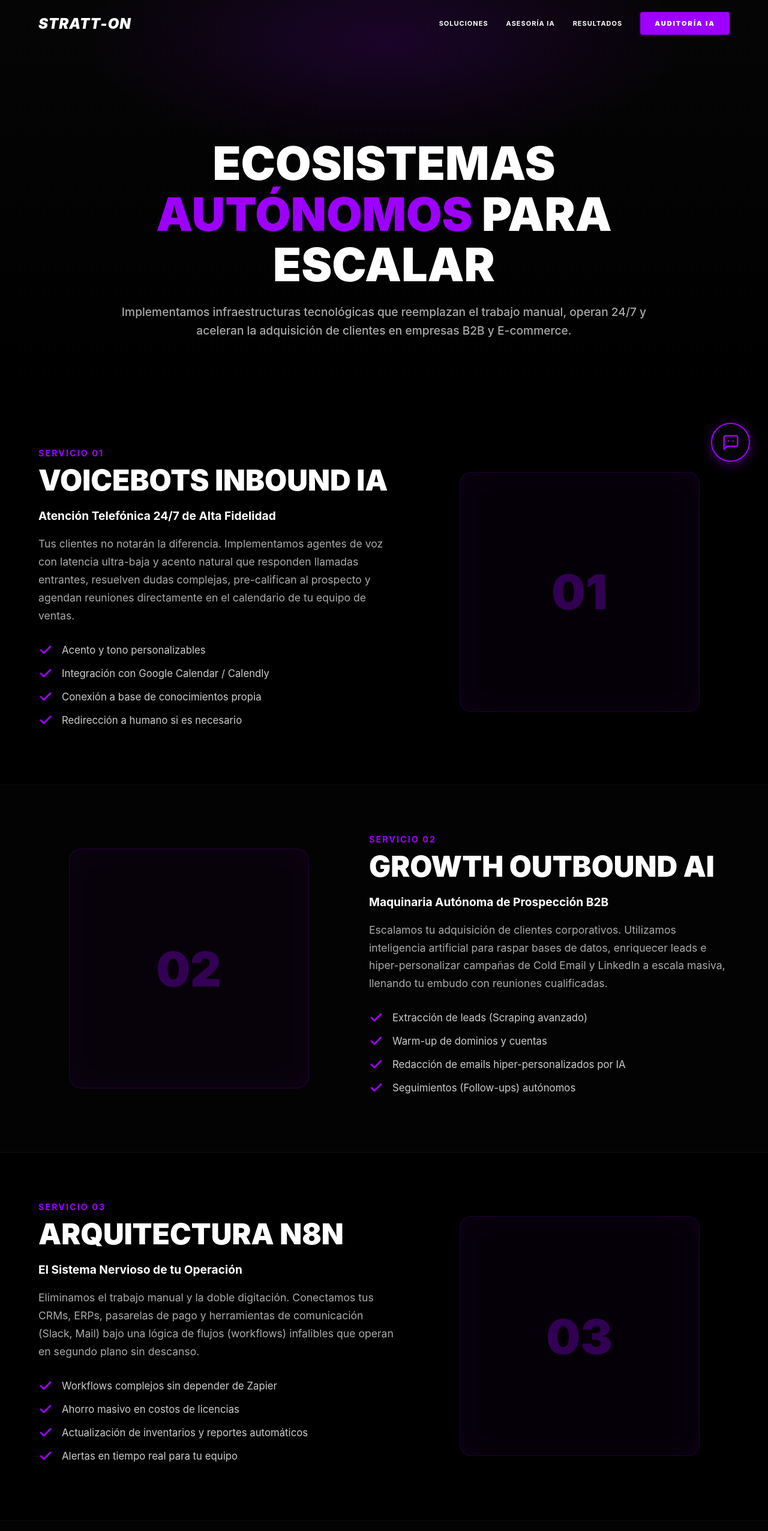
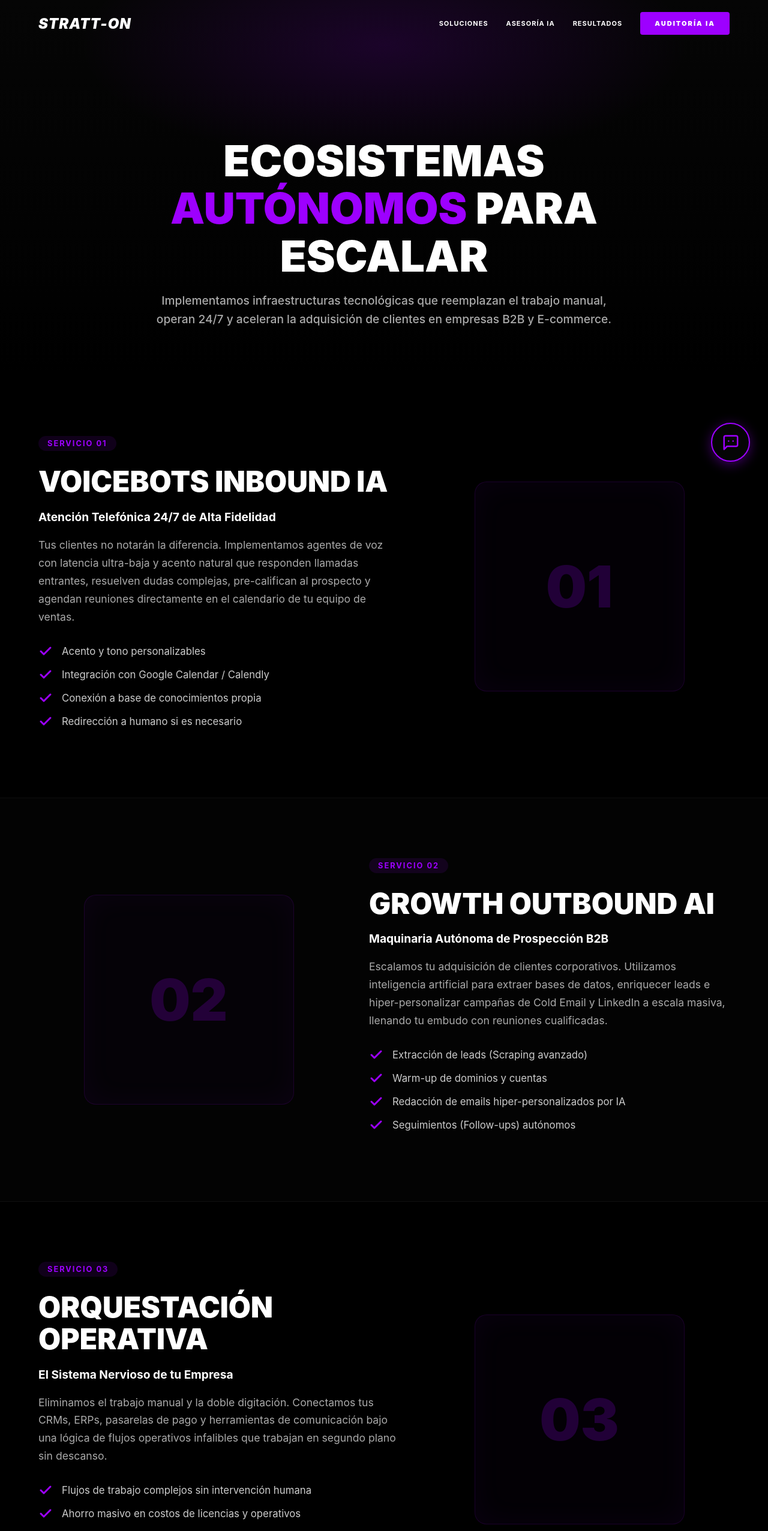
Before and after one commit to jcelisstratton-blip/johnnycelis-web, a Next.js app: page /servicios in a window 1280 px wide. Shown: the top 2553 px of the page at 60% size. Built offline with nearby package versions, Linux system fonts and the light colour scheme.

Commit message:
fix: removed generic tool names, optimized mobile UX for services and social icons

```diff
--- a/src/app/servicios/page.tsx
+++ b/src/app/servicios/page.tsx
@@ -28,8 +28,11 @@ export default function ServiciosPage() {
   };
 
   const socialLinks = [
-    { name: "Instagram", link: "https://www.instagram.com/johnnycelis.AI", color: "#E1306C", svg: "M12 2.163c3.204 0 3.584.012 4.85.07 3.252.148 4.771 1.691 4.919 4.919.058 1.265.069 1.645.069 4.849 0 3.205-.012 3.584-.069 4.849-.149 3.225-1.664 4.771-4.919 4.919-1.266.058-1.644.07-4.85.07-3.204 0-3.584-.012-4.849-.07-3.26-.149-4.771-1.699-4.919-4.92-.058-1.265-.07-1.644-.07-4.849 0-3.204.013-3.583.07-4.849.149-3.227 1.664-4.771 4.919-4.919 1.266-.057 1.645-.069 4.849-.069zm0-2.163c-3.259 0-3.667.014-4.947.072-4.358.2-6.78 2.618-6.98 6.98-.059 1.281-.073 1.689-.073 4.948 0 3.259.014 3.668.072 4.948.2 4.358 2.618 6.78 6.98 6.98 1.281.058 1.689.072 4.948.072 3.259 0 3.668-.014 4.948-.072 4.354-.2 6.782-2.618 6.979-6.98.059-1.28.073-1.689.073-4.948 0-3.259-.014-3.667-.072-4.947-.196-4.354-2.617-6.78-6.979-6.98-1.281-.059-1.69-.073-4.949-.073z" },
-    { name: "LinkedIn", link: "https://www.linkedin.com/company/105200333", color: "#0077B5", svg: "M19 0h-14c-2.761 0-5 2.239-5 5v14c0 2.761 2.239 5 5 5h14c2.762 0 5-2.239 5-5v-14c0-2.761-2.238-5-5-5zm-11 19h-3v-11h3v11zm-1.5-12.268c-.966 0-1.75-.79-1.75-1.764s.784-1.764 1.75-1.764 1.75.79 1.75 1.764-.783 1.764-1.75 1.764zm13.5 12.268h-3v-5.604c0-3.368-4-3.113-4 0v5.604h-3v-11h3v1.765c1.396-2.586 7-2.777 7 2.476v6.759z" }
+    { name: "Instagram", link: "https://www.instagram.com/johnnycelis.AI", color: "#E1306C", svg: "M12 2.163c3.204 0 3.584.012 4.85.07 3.252.148 4.771 1.691 4.919 4.919.058 1.265.069 1.645.069 4.849 0 3.205-.012 3.584-.069 4.849-.149 3.225-1.664 4.771-4.919 4.919-1.266.058-1.644.07-4.85.07-3.204 0-3.584-.012-4.849-.07-3.26-.149-4.771-1.699-4.919-4.92-.058-1.265-.07-1.644-.07-4.849 0-3.204.013-3.583.07-4.849.149-3.227 1.664-4.771 4.919-4.919 1.266-.057 1.645-.069 4.849-.069zm0-2.163c-3.259 0-3.667.014-4.947.072-4.358.2-6.78 2.618-6.98 6.98-.059 1.281-.073 1.689-.073 4.948 0 3.259.014 3.668.072 4.948.2 4.358 2.618 6.78 6.98 6.98 1.281.058 1.689.072 4.948.072 3.259 0 3.668-.014 4.948-.072 4.354-.2 6.782-2.618 6.979-6.98.059-1.28.073-1.689.073-4.948 0-3.259-.014-3.667-.072-4.947-.196-4.354-2.617-6.78-6.979-6.98-1.281-.059-1.69-.073-4.949-.073zm0 5.838c-3.403 0-6.162 2.759-6.162 6.162s2.759 6.163 6.162 6.163 6.162-2.759 6.162-6.163c0-3.403-2.759-6.162-6.162-6.162zm0 10.162c-2.209 0-4-1.79-4-4 0-2.209 1.791-4 4-4s4 1.791 4 4c0 2.21-1.791 4-4 4zm6.406-11.845c-.796 0-1.441.645-1.441 1.44s.645 1.44 1.441 1.44c.795 0 1.439-.645 1.439-1.44s-.644-1.44-1.439-1.44z" },
+    { name: "LinkedIn", link: "https://www.linkedin.com/company/105200333", color: "#0077B5", svg: "M19 0h-14c-2.761 0-5 2.239-5 5v14c0 2.761 2.239 5 5 5h14c2.762 0 5-2.239 5-5v-14c0-2.761-2.238-5-5-5zm-11 19h-3v-11h3v11zm-1.5-12.268c-.966 0-1.75-.79-1.75-1.764s.784-1.764 1.75-1.764 1.75.79 1.75 1.764-.783 1.764-1.75 1.764zm13.5 12.268h-3v-5.604c0-3.368-4-3.113-4 0v5.604h-3v-11h3v1.765c1.396-2.586 7-2.777 7 2.476v6.759z" },
+    { name: "TikTok", link: "https://www.tiktok.com/@stratt_on", color: "#fff", svg: "M12.525.02c1.31-.02 2.61-.01 3.91-.02.08 1.53.63 3.09 1.75 4.17 1.12 1.11 2.7 1.62 4.24 1.79v4.03c-1.44-.17-2.86-.6-4.12-1.31a6.44 6.44 0 0 1-1.87-1.43v7.33c.01 5.89-6.38 9.57-11.13 6.13-4.07-2.8-4.43-8.87-1.12-12.18 1.47-1.51 3.53-2.31 5.63-2.13v4.03c-1.41-.09-2.89.47-3.6 1.74-.83 1.52-.25 3.65 1.34 4.54 1.48.86 3.52.16 4.12-1.47.16-.4.24-.82.23-1.25V.02z" },
+    { name: "WhatsApp", link: "https://wa.link/430g3p", color: "#25D366", svg: "M17.472 14.382c-.297-.149-1.758-.867-2.03-.967-.273-.099-.471-.148-.67.15-.197.297-.767.966-.94 1.164-.173.199-.347.223-.644.075-.297-.15-1.255-.463-2.39-1.475-.883-.788-1.48-1.761-1.653-2.059-.173-.297-.018-.458.13-.606.134-.133.298-.347.446-.52.149-.174.198-.298.298-.497.099-.198.05-.371-.025-.52-.075-.149-.669-1.612-.916-2.207-.242-.579-.487-.5-.669-.51-.173-.008-.371-.01-.57-.01-.198 0-.52.074-.792.372-.272.297-1.04 1.016-1.04 2.479 0 1.462 1.065 2.875 1.213 3.074.149.198 2.096 3.2 5.077 4.487z" },
+    { name: "Facebook", link: "https://www.facebook.com/Johnnycelis.ia", color: "#1877F2", svg: "M24 12.073c0-6.627-5.373-12-12-12s-12 5.373-12 12c0 5.99 4.388 10.954 10.125 11.854v-8.385H7.078v-3.469h3.047V9.43c0-3.007 1.792-4.669 4.533-4.669 1.312 0 2.686.235 2.686.235v2.953H15.83c-1.491 0-1.956.925-1.956 1.874v2.25h3.328l-.532 3.469h-2.796v8.385C19.612 23.027 24 18.062 24 12.073z" }
   ];
 
   const serviciosDetallados = [
@@ -44,21 +47,21 @@ export default function ServiciosPage() {
       id: "outbound",
       title: "Growth Outbound AI",
       subtitle: "Maquinaria Autónoma de Prospección B2B",
-      desc: "Escalamos tu adquisición de clientes corporativos. Utilizamos inteligencia artificial para raspar bases de datos, enriquecer leads e hiper-personalizar campañas de Cold Email y LinkedIn a escala masiva, llenando tu embudo con reuniones cualificadas.",
+      desc: "Escalamos tu adquisición de clientes corporativos. Utilizamos inteligencia artificial para extraer bases de datos, enriquecer leads e hiper-personalizar campañas de Cold Email y LinkedIn a escala masiva, llenando tu embudo con reuniones cualificadas.",
       bullets: ["Extracción de leads (Scraping avanzado)", "Warm-up de dominios y cuentas", "Redacción de emails hiper-personalizados por IA", "Seguimientos (Follow-ups) autónomos"]
     },
     {
-      id: "n8n",
-      title: "Arquitectura n8n",
-      subtitle: "El Sistema Nervioso de tu Operación",
-      desc: "Eliminamos el trabajo manual y la doble digitación. Conectamos tus CRMs, ERPs, pasarelas de pago y herramientas de comunicación (Slack, Mail) bajo una lógica de flujos (workflows) infalibles que operan en segundo plano sin descanso.",
-      bullets: ["Workflows complejos sin depender de Zapier", "Ahorro masivo en costos de licencias", "Actualización de inventarios y reportes automáticos", "Alertas en tiempo real para tu equipo"]
+      id: "orquestacion",
+      title: "Orquestación Operativa",
+      subtitle: "El Sistema Nervioso de tu Empresa",
+      desc: "Eliminamos el trabajo manual y la doble digitación. Conectamos tus CRMs, ERPs, pasarelas de pago y herramientas de comunicación bajo una lógica de flujos operativos infalibles que trabajan en segundo plano sin descanso.",
+      bullets: ["Flujos de trabajo complejos sin intervención humana", "Ahorro masivo en costos de licencias y operativos", "Actualización de inventarios y reportes automáticos", "Alertas en tiempo real para tu equipo ejecutivo"]
     },
     {
       id: "chatbots",
       title: "Chatbots de Conversión",
       subtitle: "Asistentes Transaccionales en WhatsApp y Web",
-      desc: "No más chatbots de 'Oprime 1 para ventas'. Desarrollamos asistentes omnicanal entrenados con el contexto de tu empresa, capaces de guiar al cliente por el embudo, procesar pedidos y responder objeciones como tu mejor vendedor.",
+      desc: "No más chatbots de 'Oprime 1 para ventas'. Desarrollamos asistentes omnicanal entrenados con el contexto de tu empresa, capaces de guiar al cliente por el embudo, procesar pedidos y responder objeciones como tu mejor cerrador.",
       bullets: ["Integración oficial WhatsApp API", "Entrenamiento con PDFs, URLs y manuales", "Recuperación de carritos abandonados", "Soporte multilingüe automático"]
     },
     {
@@ -91,12 +94,12 @@ export default function ServiciosPage() {
         .btn-glow:hover { box-shadow: 0 0 40px ${electricPurple}; transform: translateY(-3px); background: #fff !important; color: #000 !important; }
         .nav-blur { background: rgba(0,0,0,0.85); backdrop-filter: blur(20px); border-bottom: 1px solid rgba(157,0,255,0.15); }
 
-        /* SERVICE BLOCKS */
-        .service-block { display: flex; flex-wrap: wrap; align-items: center; gap: 50px; padding: 80px 5%; border-bottom: 1px solid rgba(255,255,255,0.05); }
+        /* SERVICE BLOCKS - DESKTOP */
+        .service-block { display: flex; flex-wrap: wrap; align-items: center; gap: 50px; padding: 100px 5%; border-bottom: 1px solid rgba(255,255,255,0.05); position: relative; }
         .service-block:nth-child(even) { flex-direction: row-reverse; background: rgba(255,255,255,0.01); }
-        .service-content { flex: 1 1 500px; }
-        .service-visual { flex: 1 1 400px; display: flex; justify-content: center; align-items: center; }
-        .visual-box { width: 100%; aspect-ratio: 1/1; max-width: 400px; background: rgba(157,0,255,0.03); border: 1px solid rgba(157,0,255,0.2); border-radius: 20px; display: flex; align-items: center; justify-content: center; font-size: 5rem; font-weight: 900; color: rgba(157,0,255,0.3); box-shadow: inset 0 0 50px rgba(157,0,255,0.05); position: relative; overflow: hidden; }
+        .service-content { flex: 1 1 500px; position: relative; z-index: 2; }
+        .service-visual { flex: 1 1 400px; display: flex; justify-content: center; align-items: center; position: relative; z-index: 1; }
+        .visual-box { width: 100%; aspect-ratio: 1/1; max-width: 350px; background: rgba(157,0,255,0.02); border: 1px solid rgba(157,0,255,0.15); border-radius: 20px; display: flex; align-items: center; justify-content: center; font-size: 6rem; font-weight: 900; color: rgba(157,0,255,0.2); box-shadow: inset 0 0 50px rgba(157,0,255,0.05); position: relative; overflow: hidden; }
         .visual-box::after { content: ''; position: absolute; top: 0; left: -100%; width: 50%; height: 100%; background: linear-gradient(to right, transparent, rgba(157,0,255,0.1), transparent); transform: skewX(-20deg); animation: shine 6s infinite; }
         @keyframes shine { 0% { left: -100%; } 20% { left: 200%; } 100% { left: 200%; } }
 
@@ -104,17 +107,27 @@ export default function ServiciosPage() {
         .feature-list li { display: flex; align-items: center; gap: 15px; margin-bottom: 15px; color: #ccc; font-size: 1.05rem; }
         .feature-list svg { color: ${electricPurple}; flex-shrink: 0; }
 
-        /* WIDGET WHATSAPP Y MENU MÓVIL (Mismos del Home) */
+        /* SERVICE BLOCKS - MOBILE UX FIX */
+        @media (max-width: 900px) {
+          .service-block { padding: 60px 5%; flex-direction: column !important; border-bottom: none; }
+          /* Línea divisoria de neón en móvil */
+          .service-block::before { content: ''; position: absolute; top: 0; left: 10%; width: 80%; height: 1px; background: linear-gradient(90deg, transparent, rgba(157,0,255,0.4), transparent); }
+          /* Ocultar el cuadro gigante para ahorrar espacio */
+          .service-visual { display: none !important; }
+          .service-content { width: 100%; }
+        }
+
+        /* WIDGET WHATSAPP Y MENU MÓVIL */
         .wa-float { position: fixed; bottom: 30px; right: 30px; width: 65px; height: 65px; background-color: #050505; color: ${electricPurple}; border: 2px solid ${electricPurple}; border-radius: 50px; text-align: center; box-shadow: 0px 4px 20px rgba(157, 0, 255, 0.4); z-index: 1000; display: flex; align-items: center; justify-content: center; cursor: pointer; transition: 0.3s; }
         .wa-float:hover { transform: scale(1.1); box-shadow: 0px 4px 35px rgba(157, 0, 255, 0.7); background-color: ${electricPurple}; color: #fff; }
         .wa-chat-box { position: fixed; bottom: 105px; right: 30px; width: 340px; background: #050505; border: 1px solid ${electricPurple}; border-radius: 15px; box-shadow: 0 15px 45px rgba(0,0,0,0.8); z-index: 1000; overflow: hidden; transform-origin: bottom right; transition: 0.3s; transform: scale(0); opacity: 0; pointer-events: none; }
         .wa-chat-box.open { transform: scale(1); opacity: 1; pointer-events: all; }
-        .wa-header { background: #000; color: #fff; padding: 20px; font-weight: 900; display: flex; justify-content: space-between; align-items: center; border-bottom: 2px solid ${electricPurple}; text-transform: uppercase; }
+        .wa-header { background: #000; color: #fff; padding: 20px; font-weight: 900; display: flex; justify-content: space-between; align-items: center; border-bottom: 2px solid ${electricPurple}; text-transform: uppercase; letter-spacing: 1px;}
         .wa-body { padding: 20px; background: #0a0a0a; }
         .wa-msg-bot { background: rgba(157,0,255,0.1); color: #ddd; padding: 15px; border-radius: 0 15px 15px 15px; font-size: 0.95rem; margin-bottom: 15px; border: 1px solid rgba(157,0,255,0.2); }
-        .wa-input { width: 100%; background: #000; border: 1px solid #333; padding: 15px; border-radius: 10px; resize: none; color: #fff; outline: none; margin-bottom: 15px; }
+        .wa-input { width: 100%; background: #000; border: 1px solid #333; padding: 15px; border-radius: 10px; resize: none; color: #fff; outline: none; margin-bottom: 15px; transition: 0.3s;}
         .wa-input:focus { border-color: ${electricPurple}; }
-        .wa-send-btn { width: 100%; background: ${electricPurple}; color: #fff; border: none; padding: 15px; border-radius: 10px; font-weight: bold; cursor: pointer; transition: 0.3s; text-transform: uppercase; }
+        .wa-send-btn { width: 100%; background: ${electricPurple}; color: #fff; border: none; padding: 15px; border-radius: 10px; font-weight: bold; cursor: pointer; transition: 0.3s; text-transform: uppercase; letter-spacing: 1px;}
         .wa-send-btn:hover { background: #fff; color: #000; box-shadow: 0 0 20px ${electricPurple}; }
 
         @media (max-width: 900px) {
@@ -122,22 +135,26 @@ export default function ServiciosPage() {
           .hamburger { display: block !important; }
           .mobile-menu-overlay { position: fixed; top: 0; left: 0; width: 100%; height: 100vh; background: rgba(0,0,0,0.98); backdrop-filter: blur(15px); z-index: 99; display: flex; flex-direction: column; justify-content: center; align-items: center; gap: 40px; transform: translateY(-100%); transition: 0.4s ease-in-out; }
           .mobile-menu-overlay.open { transform: translateY(0); }
-          .mobile-link { color: #fff; text-decoration: none; font-size: 2rem; font-weight: 900; text-transform: uppercase; }
+          .mobile-link { color: #fff; text-decoration: none; font-size: 2rem; font-weight: 900; text-transform: uppercase; letter-spacing: 2px;}
         }
         @media (min-width: 901px) {
           .hamburger { display: none !important; }
           .mobile-menu-overlay { display: none !important; }
         }
 
+        /* REDES SOCIALES FIJO MÓVIL */
+        .social-container { display: flex; justify-content: center; flex-wrap: wrap; gap: 25px; margin-bottom: 80px; }
         .social-icon { width: 55px; height: 55px; border: 1px solid rgba(255,255,255,0.1); border-radius: 50%; display: flex; align-items: center; justify-content: center; text-decoration: none; color: rgba(255,255,255,0.4); transition: 0.4s; }
         .social-icon svg { width: 22px; height: 22px; fill: currentColor; }
+
         @media (max-width: 600px) {
-          .social-icon { width: 45px; height: 45px; }
-          .social-icon svg { width: 18px; height: 18px; }
+          .social-container { gap: 12px; margin-bottom: 50px; }
+          .social-icon { width: 42px; height: 42px; }
+          .social-icon svg { width: 16px; height: 16px; }
         }
       `}} />
 
-      {/* NAVEGACIÓN (Enlazada al Home) */}
+      {/* NAVEGACIÓN */}
       <nav className={scrolled ? 'nav-blur' : ''} style={{ position: 'fixed', top: 0, width: '100%', zIndex: 100, padding: '20px 5%', display: 'flex', justifyContent: 'space-between', alignItems: 'center', transition: '0.4s' }}>
         <a href="/" style={{ fontWeight: 900, fontStyle: 'italic', fontSize: '1.5rem', letterSpacing: '1px', position: 'relative', zIndex: 101, color: '#fff', textDecoration: 'none' }}>STRATT-ON</a>
 
@@ -171,7 +188,7 @@ export default function ServiciosPage() {
       <div className={`wa-chat-box ${chatOpen ? 'open' : ''}`}>
         <div className="wa-header"><span>Stratt-On Chat</span><button onClick={() => setChatOpen(false)} style={{ background: 'transparent', border: 'none', color: '#fff', fontSize: '1.2rem', cursor: 'pointer' }}>✕</button></div>
         <div className="wa-body">
-          <div className="wa-msg-bot"><strong style={{color: electricPurple}}>Asistente Virtual:</strong><br/><br/>Hola, ¿En qué servicio técnico necesitas profundizar hoy?</div>
+          <div className="wa-msg-bot"><strong style={{color: electricPurple}}>Asistente Virtual:</strong><br/><br/>Hola, ¿En qué servicio de automatización necesitas profundizar hoy?</div>
           <textarea className="wa-input" rows={3} placeholder="Escribe tu mensaje aquí..." value={chatMessage} onChange={(e) => setChatMessage(e.target.value)} />
           <button className="wa-send-btn" onClick={handleSendWhatsapp}>Enviar a un Asesor</button>
         </div>
@@ -180,11 +197,11 @@ export default function ServiciosPage() {
       {/* HEADER DE LA PÁGINA */}
       <header className="hero-bg" style={{ paddingTop: '180px', paddingBottom: '80px', textAlign: 'center', paddingLeft: '5%', paddingRight: '5%' }}>
         <div className="hero-glow" />
-        <div style={{ position: 'relative', zIndex: 1, maxWidth: '900px', margin: '0 auto' }}>
-          <h1 style={{ fontSize: 'clamp(3rem, 6vw, 5rem)', fontWeight: 900, textTransform: 'uppercase', lineHeight: 1.1, marginBottom: '20px' }}>
+        <div style={{ position: 'relative', zIndex: 1, maxWidth: '1000px', margin: '0 auto' }}>
+          <h1 style={{ fontSize: 'clamp(2.5rem, 6vw, 4.5rem)', fontWeight: 900, textTransform: 'uppercase', lineHeight: 1.1, marginBottom: '20px' }}>
             Ecosistemas <span style={{ color: electricPurple }}>Autónomos</span> para Escalar
           </h1>
-          <p style={{ fontSize: '1.2rem', color: '#aaa', lineHeight: 1.6, fontWeight: 500 }}>
+          <p style={{ fontSize: '1.2rem', color: '#aaa', lineHeight: 1.6, fontWeight: 500, maxWidth: '800px', margin: '0 auto' }}>
             Implementamos infraestructuras tecnológicas que reemplazan el trabajo manual, operan 24/7 y aceleran la adquisición de clientes en empresas B2B y E-commerce.
           </p>
         </div>
@@ -195,7 +212,9 @@ export default function ServiciosPage() {
         {serviciosDetallados.map((srv, i) => (
           <div key={srv.id} id={srv.id} className="service-block">
             <div className="service-content">
-              <span style={{ color: electricPurple, fontWeight: 'bold', letterSpacing: '2px', fontSize: '0.9rem', textTransform: 'uppercase' }}>Servicio 0{i+1}</span>
+              <span style={{ display: 'inline-block', color: electricPurple, fontWeight: 'bold', letterSpacing: '2px', fontSize: '0.8rem', textTransform: 'uppercase', padding: '5px 15px', background: 'rgba(157,0,255,0.1)', borderRadius: '20px', marginBottom: '15px' }}>
+                Servicio 0{i+1}
+              </span>
               <h2 style={{ fontSize: 'clamp(2rem, 4vw, 3rem)', fontWeight: 900, textTransform: 'uppercase', margin: '10px 0 20px', lineHeight: 1.1 }}>{srv.title}</h2>
               <h3 style={{ fontSize: '1.2rem', color: '#fff', fontWeight: 'bold', marginBottom: '20px' }}>{srv.subtitle}</h3>
               <p style={{ color: '#aaa', fontSize: '1.1rem', lineHeight: 1.7 }}>{srv.desc}</p>
@@ -211,10 +230,7 @@ export default function ServiciosPage() {
             </div>
 
             <div className="service-visual">
-              <div className="visual-box">
-                {/* Elemento visual abstracto (número grande transparente) */}
-                0{i+1}
-              </div>
+              <div className="visual-box">0{i+1}</div>
             </div>
           </div>
         ))}
@@ -233,7 +249,7 @@ export default function ServiciosPage() {
       <footer style={{ padding: '100px 5% 50px', textAlign: 'center', background: '#000', borderTop: '1px solid #111' }}>
         <h2 style={{ fontStyle: 'italic', fontWeight: 900, fontSize: 'clamp(3rem, 8vw, 6rem)', marginBottom: '50px', textTransform: 'uppercase', letterSpacing: '2px' }}>Scale Faster.</h2>
 
-        <div style={{ display: 'flex', justifyContent: 'center', flexWrap: 'wrap', gap: '25px', marginBottom: '80px' }}>
+        <div className="social-container">
           {socialLinks.map((social, i) => (
             <a key={i} href={social.link} target="_blank" rel="noopener noreferrer" className="social-icon"
               onMouseOver={(e) => { e.currentTarget.style.borderColor = social.color; e.currentTarget.style.color = social.color; e.currentTarget.style.boxShadow = `0 0 25px ${social.color}44`; e.currentTarget.style.transform = 'translateY(-5px)'; }}
```
